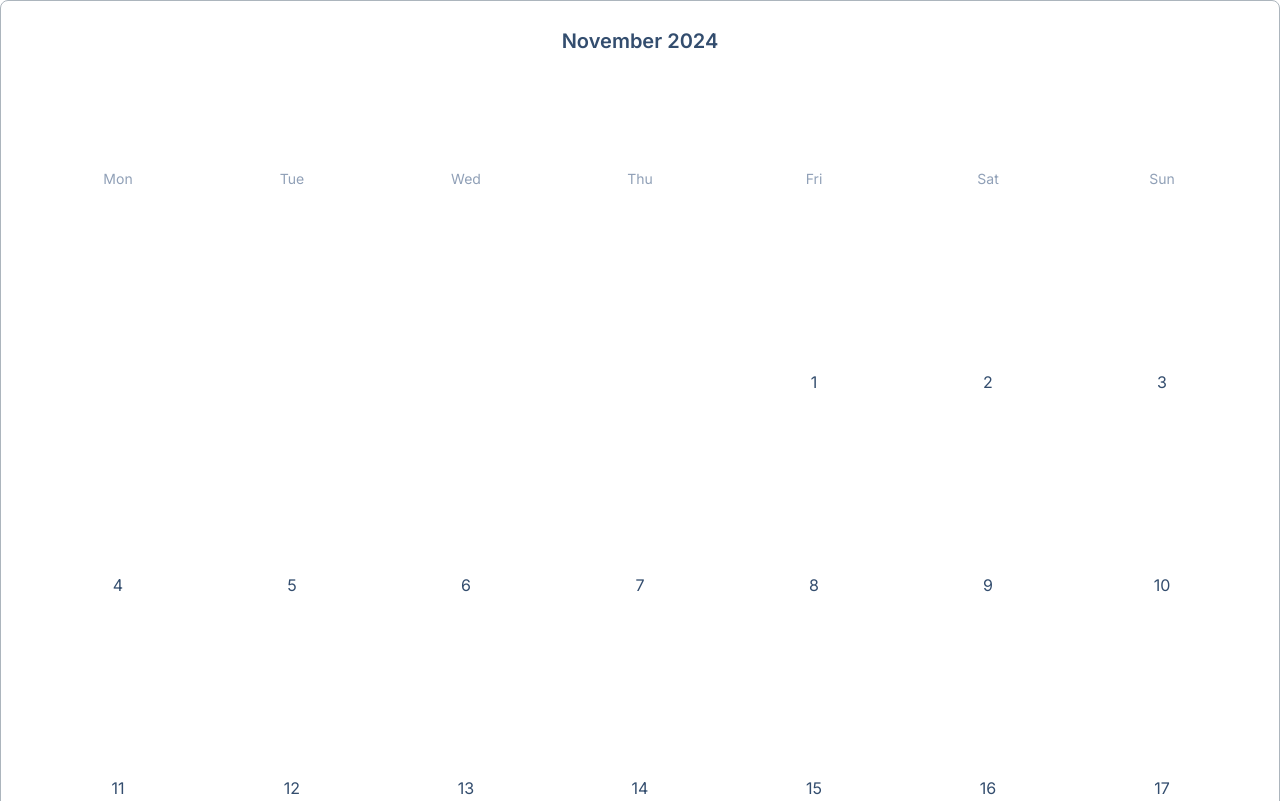
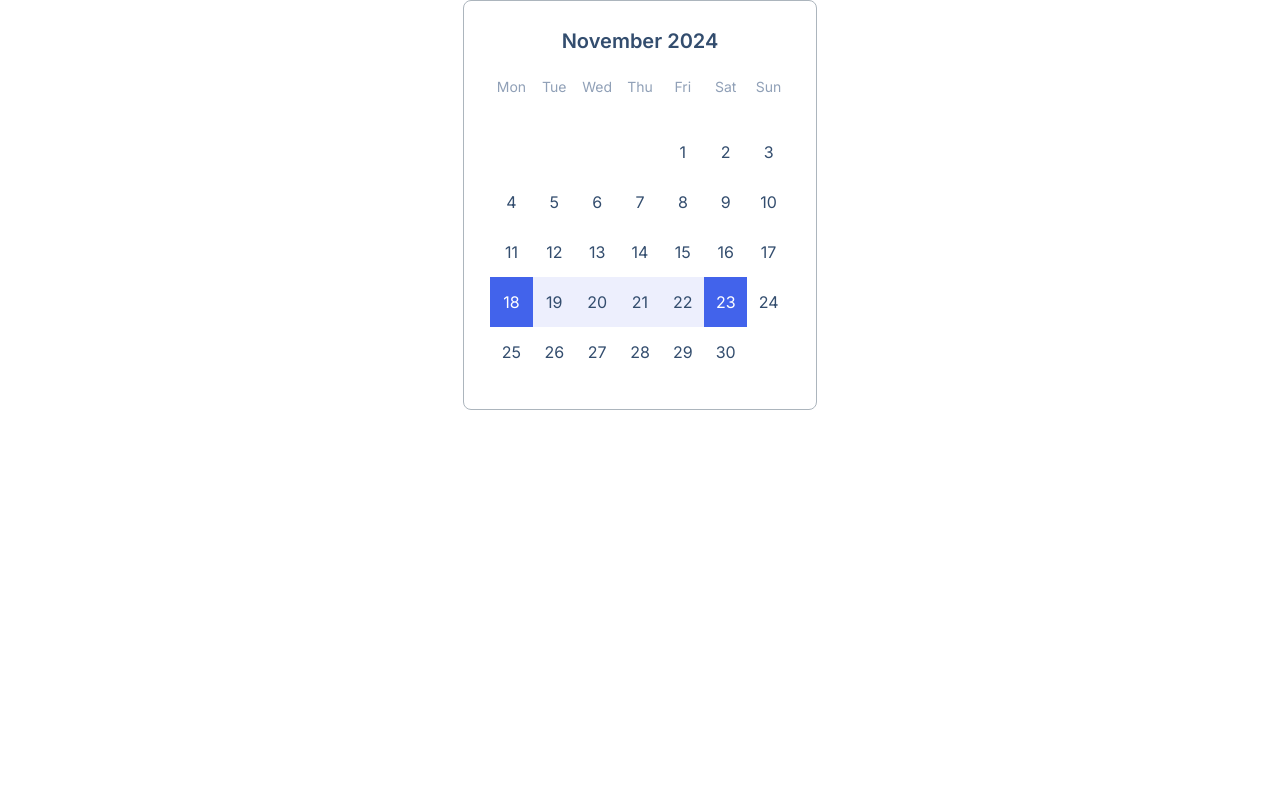
Before and after one commit to js-tasks-ru/htmlcss-20241107_gamedevshrimp, a website: page 05-lection3/03-calendar/index.html in a window 1280 px wide. Shown: the top 801 px of the page. Drawn offline with Linux system fonts and the light colour scheme.

Commit message:
Update the calendar

```diff
--- a/05-lection3/03-calendar/calendar.css
+++ b/05-lection3/03-calendar/calendar.css
@@ -1,7 +1,10 @@
 .calendar {
     border: 1px solid var(--grey-3);
     border-radius: 8px;
-    padding: 28px 30px;
+    padding: 28px 26px 32px;
+    margin: auto;
+    width: 100%;
+    max-width: 300px;
     font-family: 'Inter', sans-serif;
     text-align: center;
 }
@@ -11,7 +14,6 @@
     font-weight: 600;
     font-size: 20px;
     line-height: 24px;
-    text-align: center;
     margin-bottom: 24px;
 }
 
@@ -22,14 +24,11 @@
 
 .calendar__inner {
     position: absolute;
-    left: 0;
-    top: 0;
     width: 100%;
     height: 100%;
     display: grid;
     grid-template-columns: repeat(7, 1fr);
     grid-template-rows: repeat(6, 1fr);
-    align-items: center
 }
 
 
@@ -38,7 +37,6 @@
     font-size: 14px;
     line-height: 20px;
     color: #90A0B7;
-    text-align: center;
 }
 
 .calendar__date {
@@ -47,11 +45,11 @@
     line-height: 20px;
     color: #334D6E;
     align-self: center;
+    justify-content: center;
 }
 
 .calendar__date_selected-corner {
     color: white;
-    align-self: center;
 }
 
 .calendar__selector {
@@ -59,13 +57,10 @@
     align-self: stretch;
     display: flex;
     align-items: center;
-    justify-content: center;
 }
 
 .calendar__corner-selector {
     background-color: #4263EB;
-    align-self: stretch;
     display: flex;
-    align-items: center;
     justify-content: center;
 }
```
